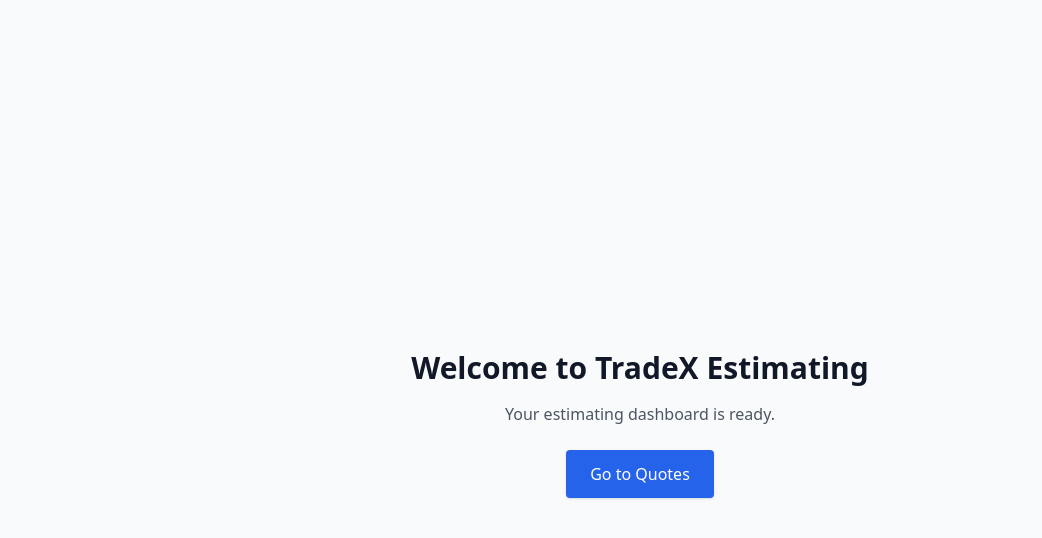
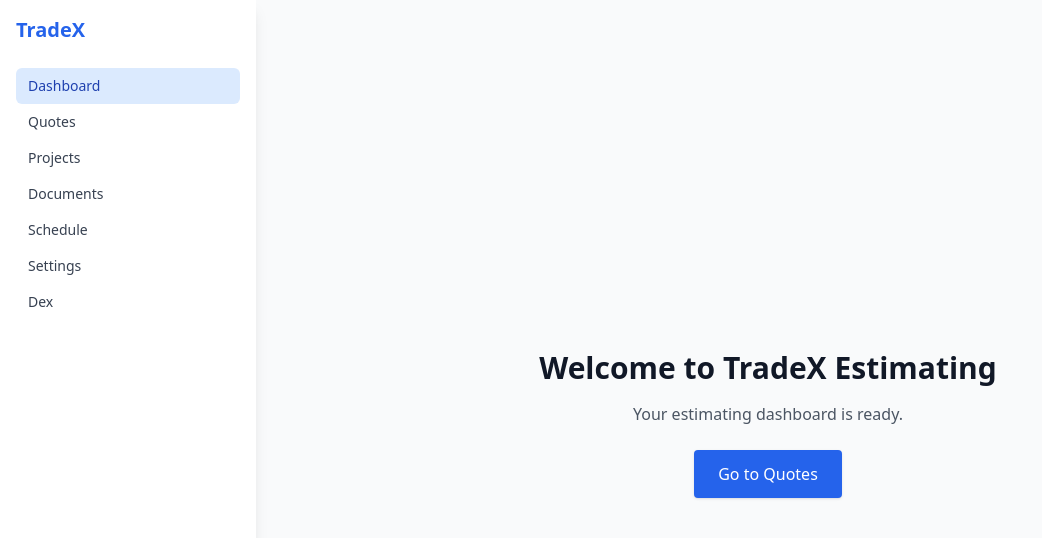
Before and after one commit to iain-armitage/TradeX.Estimating, a Next.js app: page / in a window 1280 px wide. Shown: the top 538 px of the page, without its empty margins (0-1042 px from the left). Built offline with nearby package versions, Linux system fonts and the light colour scheme.

Commit message:
Add files via upload

```diff
--- a/app/layout.tsx
+++ b/app/layout.tsx
@@ -1,10 +1,43 @@
 import '../styles/globals.css';
 import type { ReactNode } from 'react';
+import Link from 'next/link';
+import { usePathname } from 'next/navigation';
 
 export default function RootLayout({ children }: { children: ReactNode }) {
+  const pathname = typeof window !== 'undefined' ? window.location.pathname : '';
+  const navItems = [
+    { name: 'Dashboard', path: '/' },
+    { name: 'Quotes', path: '/quotes' },
+    { name: 'Projects', path: '/projects' },
+    { name: 'Documents', path: '/documents' },
+    { name: 'Schedule', path: '/schedule' },
+    { name: 'Settings', path: '/settings' },
+    { name: 'Dex', path: '/dex' },
+  ];
+
   return (
     <html lang="en">
-      <body className="bg-gray-50 text-gray-900 p-6">{children}</body>
+      <body className="bg-gray-50 text-gray-900">
+        <div className="flex h-screen">
+          <aside className="w-64 bg-white shadow-lg p-4 hidden md:block">
+            <h1 className="text-xl font-bold mb-6 text-blue-600">TradeX</h1>
+            <nav className="space-y-2">
+              {navItems.map(({ name, path }) => (
+                <Link key={name} href={path}>
+                  <span className={`block px-3 py-2 rounded-md text-sm font-medium ${
+                    pathname === path ? 'bg-blue-100 text-blue-800' : 'text-gray-700 hover:bg-gray-100'
+                  }`}>
+                    {name}
+                  </span>
+                </Link>
+              ))}
+            </nav>
+          </aside>
+          <main className="flex-1 overflow-y-auto p-6">
+            {children}
+          </main>
+        </div>
+      </body>
     </html>
   );
 }
```
